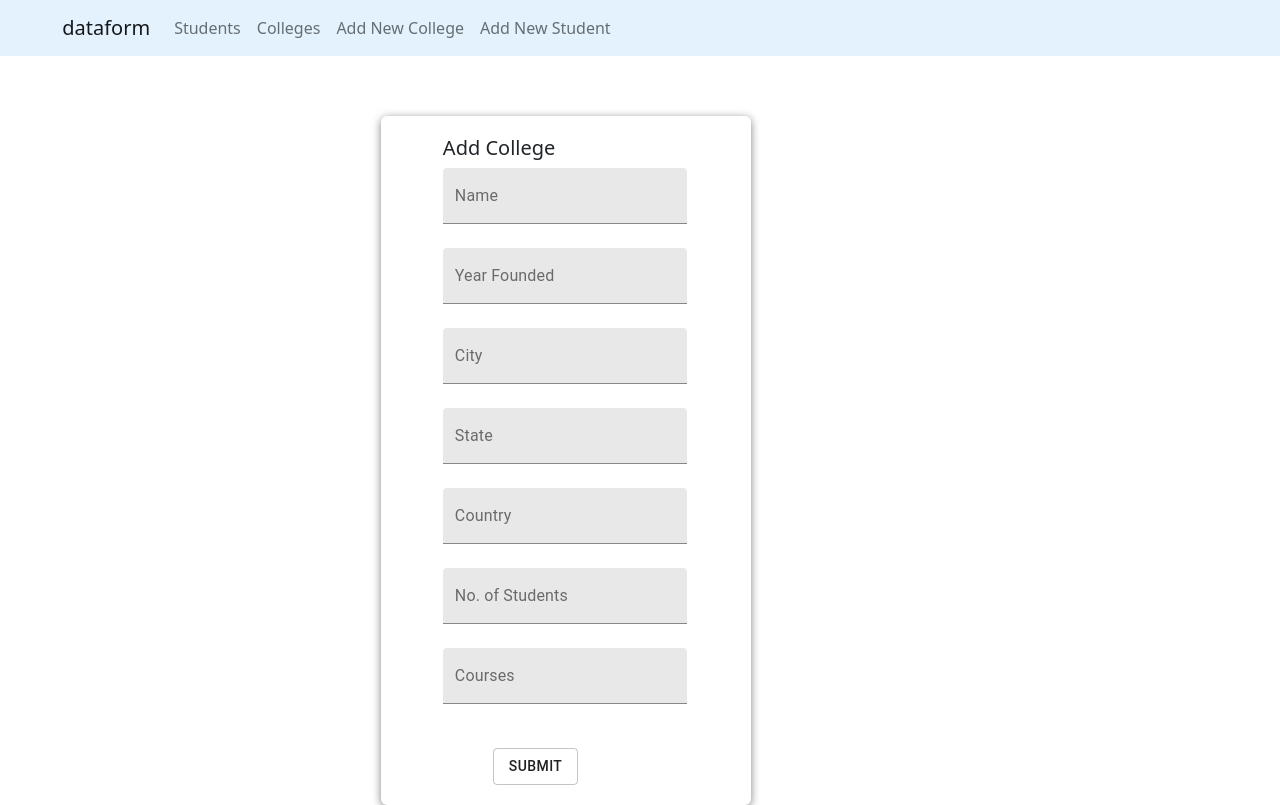
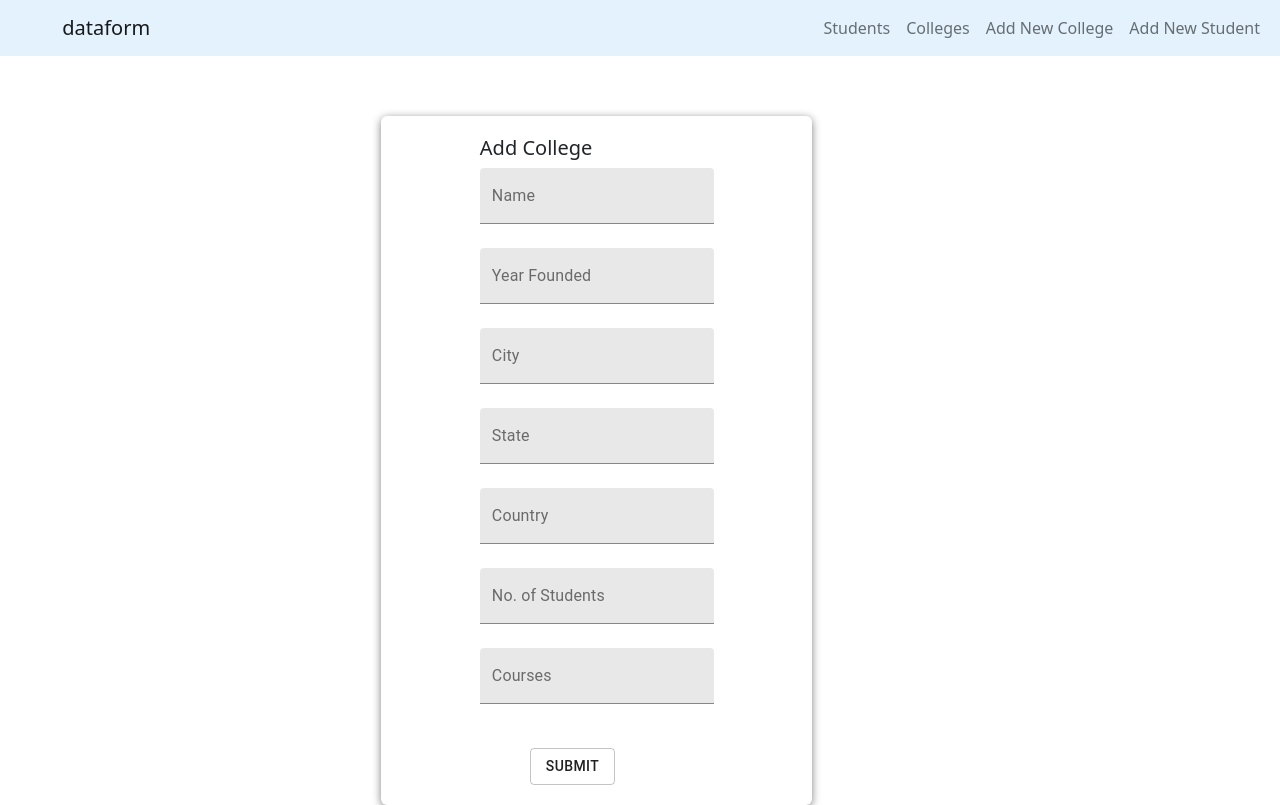
Before and after one commit to Prateek-Ch/Dataform, a React (Create React App) app in the folder client/: page /create/college in a window 1280 px wide. Built offline with nearby package versions, Linux system fonts and the light colour scheme.

Commit message:
UI Imporvement

```diff
--- a/client/src/components/Dashboard/Dashboard.jsx
+++ b/client/src/components/Dashboard/Dashboard.jsx
@@ -11,11 +11,11 @@ function Dashboard(){
         <div className={classes.header}>
             <h4 style={{marginBottom: 30}}>Visualise</h4>
             <Container>
-                <Grid container justify="space-between" alignItems="stretch">
-                    <Grid item xs={12} sm = {12} md={5}>
+                <Grid container justifyContent="space-between" alignItems="stretch">
+                    <Grid item xs={12} sm = {12} md={5} style={{marginBottom: 70}}>
                         <CollegePieChart />
                     </Grid>
-                    <Grid item xs={12} sm = {12} md={5}>
+                    <Grid item xs={12} sm = {12} md={5} style={{marginBottom: 70}}>
                         <CollegeBarChart />
                     </Grid>
                 </Grid>
--- a/client/src/components/Utils/Header.jsx
+++ b/client/src/components/Utils/Header.jsx
@@ -10,7 +10,7 @@ function Header(){
       <span className="navbar-toggler-icon"></span>
     </button>
     <div className="collapse navbar-collapse" id="navbarTogglerDemo02">
-        <ul className="navbar-nav me-auto mb-2 mb-lg-0" style={{marginRight:"4%"}}>
+        <ul className="navbar-nav ms-auto mb-2 mb-lg-0" >
         <li className="nav-item">
           <Link to="/students" className="nav-link">Students</Link>
           </li>
--- a/client/src/components/ui/Card.module.css
+++ b/client/src/components/ui/Card.module.css
@@ -2,37 +2,73 @@
     background-color: white;
     border-radius: 6px;
     box-shadow: 0 2px 8px rgba(0, 0, 0, 0.5);
-    width: 30%;
-    padding: 0% 5%;
     margin-top: 60px;
   }
 
 
 /* Extra small devices(phone,600px and down) */
+@media only screen and (min-width: 200px) {
+    .card {
+        margin-left: 5%;
+        width: 90%;
+        padding: 0% 14%;
+
+}
+}
+
+/* Extra small devices(phone,600px and down) */
 @media only screen and (min-width: 451px) {
     .card {
-        margin-left: 75%;
+        margin-left: 7%;
+        width: 85%;
+        padding: 0% 12%;
 
 }
 }
 /* Small devices(portrait tablets and large phones,600px and down) */
 @media only screen and (min-width: 600px) {
     .card {
-        margin-left: 60%;
+        margin-left: 18%;
+        width: 67%;
+        padding: 0% 14%;
 }
 }
 
 /* Medium devices(landsccape tablets,768px and up) */
 @media only screen and (min-width: 768px) {
     .card {
-        margin-left: 50%;
+        margin-left: 23%;
+        width: 52%;
+        padding: 0% 14%;
 }
 }
 
+/* Medium devices(landsccape tablets,768px and up) */
+@media only screen and (min-width: 820px) {
+    .card {
+        margin-left: 25%;
+        width: 48%;
+        padding: 0% 11%;
+}
+}
+
+/* Medium devices(landsccape tablets,768px and up) */
+@media only screen and (min-width: 970px) {
+    .card {
+        margin-left: 27%;
+        width: 40%;
+        padding: 0% 9%;
+}
+}
+
+
+
 /* Large devices(laptops desktops,992px and up) */
-@media only screen and (min-width: 1160px) {
+@media only screen and (min-width: 1140px) {
     .card {
         margin-left: 29%;
+        width: 35%;
+        padding: 0% 8%;
 }
 }
 
@@ -40,11 +76,15 @@
 @media only screen and (min-width: 1500px) {
     .card {
         margin-left: 25%;
+        width: 30%;
+        padding: 0% 5%;
 }
 }
 /* Large devices(laptops desktops,992px and up) */
 @media only screen and (min-width: 1629px) {
     .card {
         margin-left: 22%;
+        width: 30%;
+        padding: 0% 5%;
 }
 }
```
